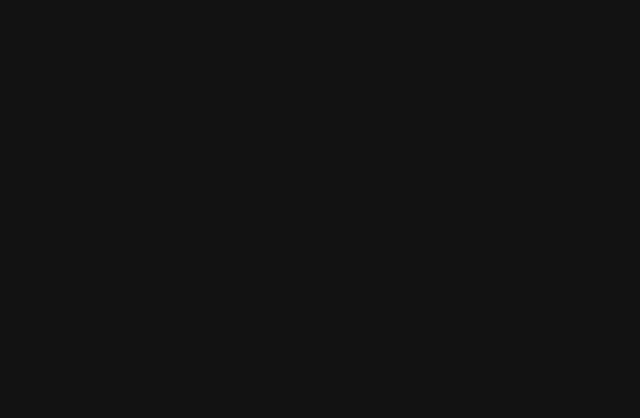
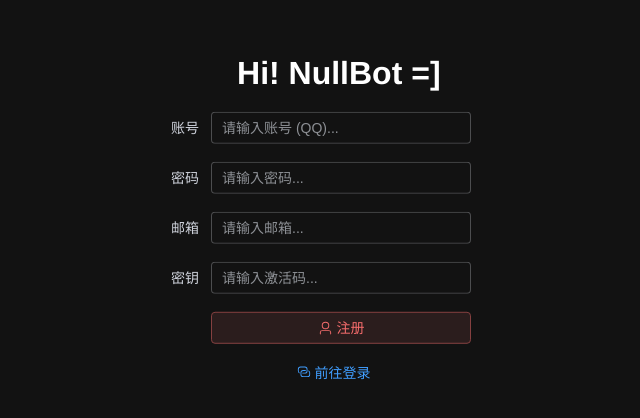
Before and after one commit to Zincoid/NullBot-vue, a Vue app: page /#/regist in a window 1280 px wide. Before the commit this address had no page. Shown: the part 192-610 px from the top of the page, without its empty margins (319-959 px from the left). Built offline with nearby package versions, Linux system fonts and the light colour scheme.

Commit message:
NullBot 前端Vue工程

```diff
--- a/src/router/index.js
+++ b/src/router/index.js
@@ -1,5 +1,6 @@
 import { createRouter, createWebHashHistory } from 'vue-router'
 import LoginView from '@/views/Login.vue'
+import RegistView from '@/views/Regist.vue'
 import IndexView from '@/views/Index.vue'
 
 const routes = [
@@ -16,6 +17,12 @@
     },
 
     {
+        path: '/regist',
+        name: 'Regist',
+        component: RegistView
+    },
+
+    {
         path: '/index',
         name: 'Index',
         component: IndexView
--- a/src/views/Login.vue
+++ b/src/views/Login.vue
@@ -1,63 +1,50 @@
 <template>
-  <div style="
-    width: 300px;
-    position: absolute;
-    top: 50%;
-    left: 50%;
-    transform: translate(-50%, -50%);
-  ">
+  <div style="width: 300px; position: absolute; top: 50%; left: 50%; transform: translate(-50%, -50%)">
     <div>
       <h1 align="center" style="margin-bottom: 20px;">&nbsp;&nbsp;&nbsp;&nbsp;Hi! NullBot =]</h1>
     </div>
-    <el-form
-        :model="LoginForm"
-        ref="LoginForm"
+    <el-form :model="loginForm"
+             ref="loginForm"
              label-width="40px"
              class="demo-ruleForm"
     >
       <el-form-item label="账号">
-      <el-input
-          placeholder="请输入账号"
-          v-model="LoginForm.id"
+        <el-input placeholder="请输入账号..."
+                  v-model="loginForm.id"
                   oninput="value=value.replace(/\D/g,'')"
                   style="width: 100%"
         ></el-input>
       </el-form-item>
       <el-form-item label="密码">
-      <el-input
-          placeholder="请输入密码"
-          v-model="LoginForm.password"
+        <el-input placeholder="请输入密码..."
+                  v-model="loginForm.password"
                   show-password
                   style="width: 100%"
         ></el-input>
       </el-form-item>
       <el-form-item>
         <div style="display: flex; justify-content: center; width: 100%;">
-        <el-button
-            type="primary"
-            plain
-            @click="guest()"
-            style="width: 50%;"
-        >访客登录</el-button>
-        <el-button
-            type="success"
-            plain
-            @click="login()"
-            style="width: 50%;"
-        >管理登录</el-button>
+          <el-button type="warning" plain @click="guest()" style="width: 35%;"><el-icon size="15"><Lock /></el-icon>&nbsp;暂访</el-button>
+          <el-button type="success" plain @click="login" style="width: 65%;"><el-icon size="15"><Key /></el-icon>&nbsp;登录</el-button>
         </div>
       </el-form-item>
+      <div style="display: flex; justify-content: center; padding-left: 25px;">
+        <el-link type="primary" @click="toRegist"><el-icon><Connection /></el-icon>&nbsp;前往注册</el-link>
+      </div>
     </el-form>
   </div>
 </template>
 
 <script>
+import {Connection, Key, Lock} from "@element-plus/icons-vue";
+
 export default {
   name: "Login",
+  components: {Lock, Key, Connection},
 
   data() {
     return {
-      LoginForm: {
+      loginForm: {
         id: '',
         password: ''
       },
@@ -66,7 +53,7 @@
 
   methods: {
     login() {
-      this.$axios.post('/login', this.LoginForm)
+      this.$axios.post('/login', this.loginForm)
           .then(res => {
             console.log(res.data)
             if (res.data.code === 200){
@@ -91,6 +78,10 @@
               this.$message.warning(res.data.message)
             }
           })
+    },
+
+    toRegist(){
+      this.$router.push('/regist')
     }
   },
 
--- /dev/null
+++ b/src/views/Regist.vue
@@ -0,0 +1,93 @@
+<template>
+  <div style="width: 300px; position: absolute; top: 50%; left: 50%; transform: translate(-50%, -50%)">
+    <div>
+      <h1 align="center" style="margin-bottom: 20px;">&nbsp;&nbsp;&nbsp;&nbsp;Hi! NullBot =]</h1>
+    </div>
+    <el-form :model="registForm" ref="registForm" label-width="40px" class="demo-ruleForm">
+      <el-form-item label="账号">
+        <el-input placeholder="请输入账号 (QQ)..."
+                  v-model="registForm.id"
+                  oninput="value=value.replace(/\D/g,'')"
+                  style="width: 100%"
+        ></el-input>
+      </el-form-item>
+      <el-form-item label="密码">
+        <el-input placeholder="请输入密码..."
+                  v-model="registForm.password"
+                  show-password
+                  style="width: 100%"
+        ></el-input>
+      </el-form-item>
+<!--      <el-form-item label="确认">-->
+<!--        <el-input placeholder="请确认密码"-->
+<!--                  v-model="registForm.password"-->
+<!--                  show-password-->
+<!--                  style="width: 100%"-->
+<!--        ></el-input>-->
+<!--      </el-form-item>-->
+      <el-form-item label="邮箱">
+        <el-input placeholder="请输入邮箱..."
+                  v-model="registForm.email"
+                  style="width: 100%"
+        ></el-input>
+      </el-form-item>
+      <el-form-item label="密钥">
+        <el-input placeholder="请输入激活码..."
+                  v-model="registForm.activationCode"
+                  style="width: 100%"
+        ></el-input>
+      </el-form-item>
+      <el-form-item>
+        <div style="display: flex; justify-content: center; width: 100%;">
+          <el-button type="danger" plain @click="regist" style="width: 100%;"><el-icon size="15"><User /></el-icon>&nbsp;注册</el-button>
+        </div>
+      </el-form-item>
+      <div style="display: flex; justify-content: center; padding-left: 25px;">
+        <el-link type="primary" @click="toLogin"><el-icon><Connection /></el-icon>&nbsp;前往登录</el-link>
+      </div>
+    </el-form>
+  </div>
+</template>
+
+<script>
+import {Connection, User} from "@element-plus/icons-vue";
+
+export default {
+  name: "Regist",
+  components: {User, Connection},
+
+  data() {
+    return {
+      registForm: {
+        id: '',
+        password: '',
+        email: '',
+        activationCode: ''
+      },
+    }
+  },
+
+  methods: {
+    regist() {
+      this.$axios.post('/regist', this.registForm)
+          .then(res => {
+            console.log(res.data)
+            if (res.data.code === 200) {
+              this.$message.success(res.data.message)
+              this.$router.push('/login')
+            } else if (res.data.code === 400) {
+              this.$message.warning(res.data.message)
+            }
+          })
+    },
+
+    toLogin() {
+      this.$router.push('/login')
+    }
+  }
+}
+</script>
+
+<style scoped>
+
+</style>
```
Lines whose indentation alone changed are shown as unchanged.
